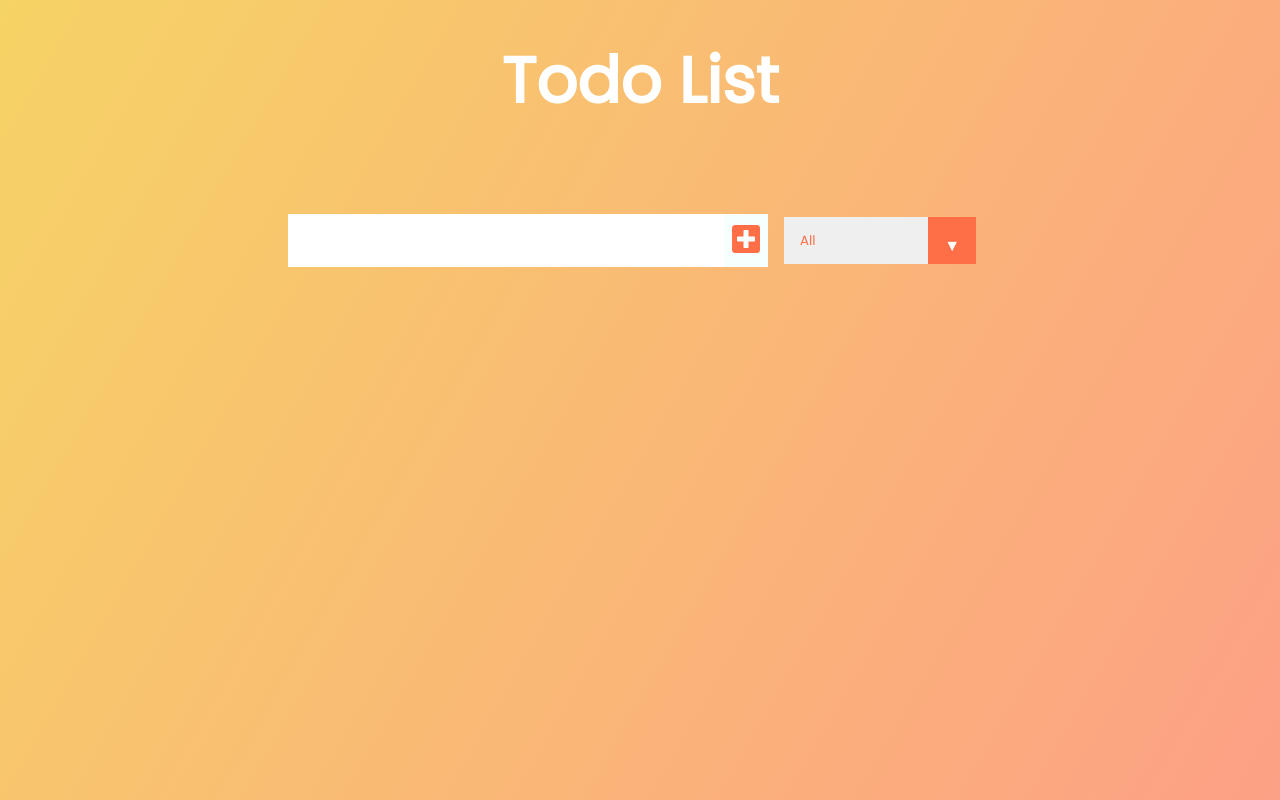
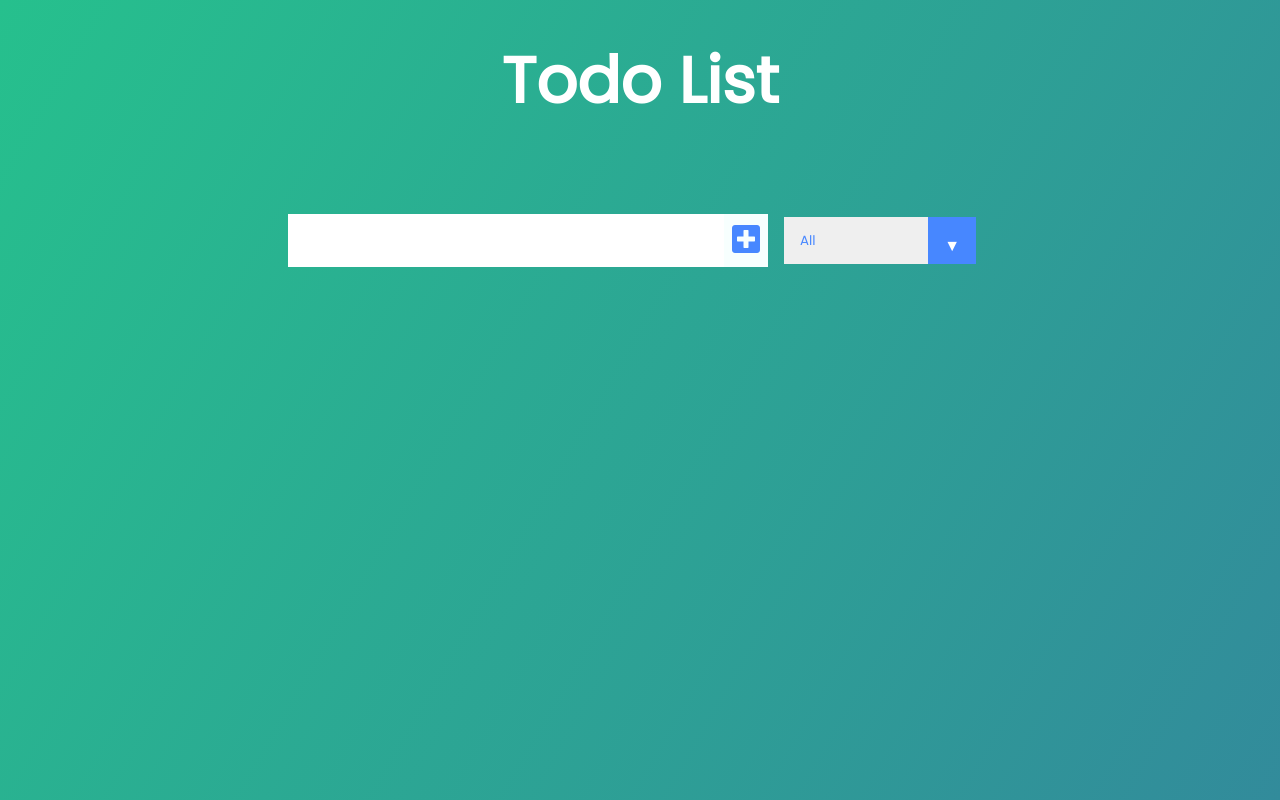
Before and after one commit to vithusan/todoApp, a React (Create React App) app: page / in a window 1280 px wide. Built offline with nearby package versions, Linux system fonts and the light colour scheme.

Commit message:
changed background color and button color

```diff
--- a/src/App.css
+++ b/src/App.css
@@ -4,7 +4,7 @@
   box-sizing: border-box;
 }
 body {
-  background-image: linear-gradient(120deg, #f6d365 0%, #fda085 100%);
+  background-image: linear-gradient(120deg, #26c08d 0%, #328b9b 100%);
   color: white;
   font-family: "Poppins", sans-serif;
   min-height: 100vh;
@@ -28,13 +28,13 @@ form button {
   background: white;
 }
 form button {
-  color: #ff6f47;
+  color: #4787ff;
   background: #f7fffe;
   cursor: pointer;
   transition: all 0.3s ease;
 }
 form button:hover {
-  background: #ff6f47;
+  background: #4787ff;
   color: white;
 }
 .todo-container {
@@ -67,7 +67,7 @@ form button:hover {
 
 .trash-btn,
 .complete-btn {
-  background: #ff6f47;
+  background: #4787ff;
   color: white;
   border: none;
   padding: 1rem;
@@ -115,7 +115,7 @@ select {
   overflow: hidden;
 }
 select {
-  color: #ff6f47;
+  color: #4787ff;
   font-family: "Poppins", sans-serif;
   cursor: pointer;
   width: 12rem;
@@ -127,7 +127,7 @@ select {
   top: 0;
   right: 0;
   padding: 1rem;
-  background: #ff6f47;
+  background: #4787ff;
   cursor: pointer;
   pointer-events: none;
 }
```
